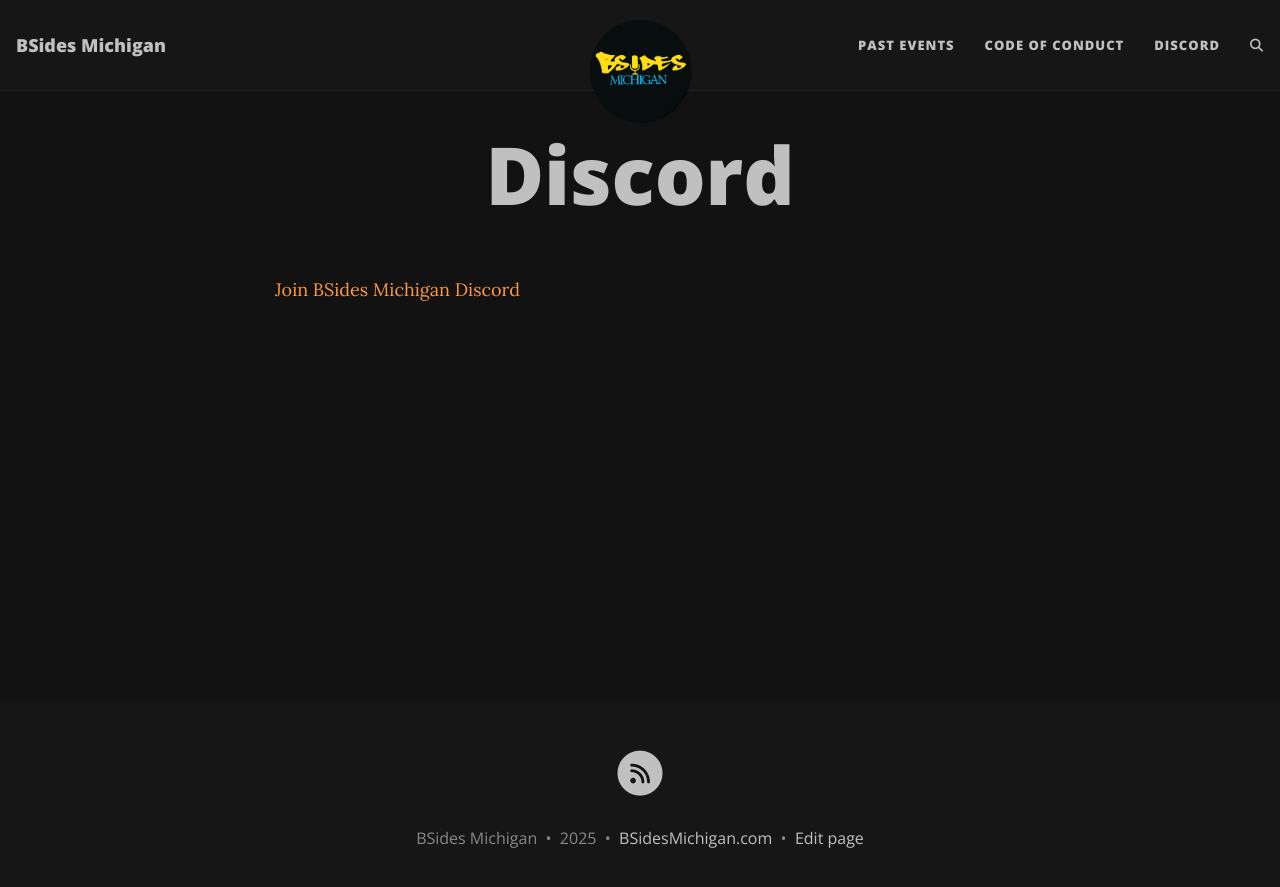
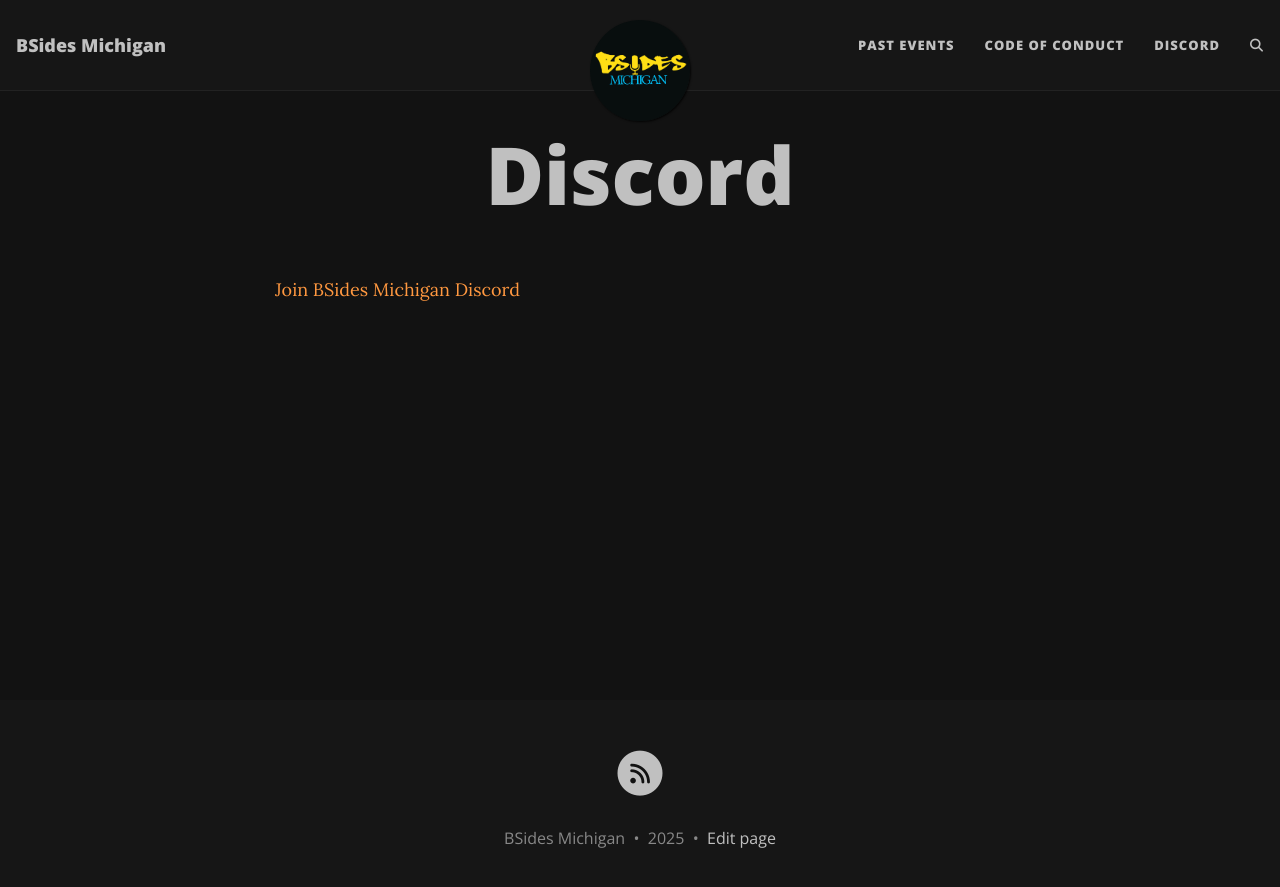
Before and after one commit to BSidesMichigan/BSidesDetroit, a Jekyll site: the page built from discord.md, in a window 1280 px wide. Shown: the top 887 px of the page. Built offline with Jekyll 4.4.1, drawn with Linux system fonts in a browser that asks for light colours; comment, search, counter and statistics services are not loaded.

Commit message:
removing link on the bottom

```diff
--- a/_config.yml
+++ b/_config.yml
@@ -101,7 +101,7 @@
 
 # How to display the link to your website in the footer
 # Remove this if you don't want a link in the footer
-url-pretty: "BSidesMichigan.com"
+# url-pretty: ".com"
 
 # Add the website title to the title of every page
 title-on-all-pages: true
```
